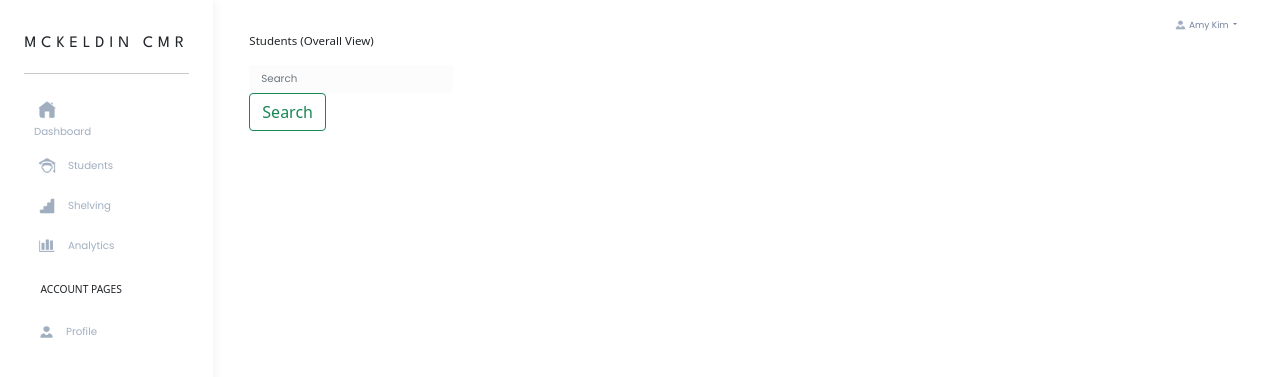
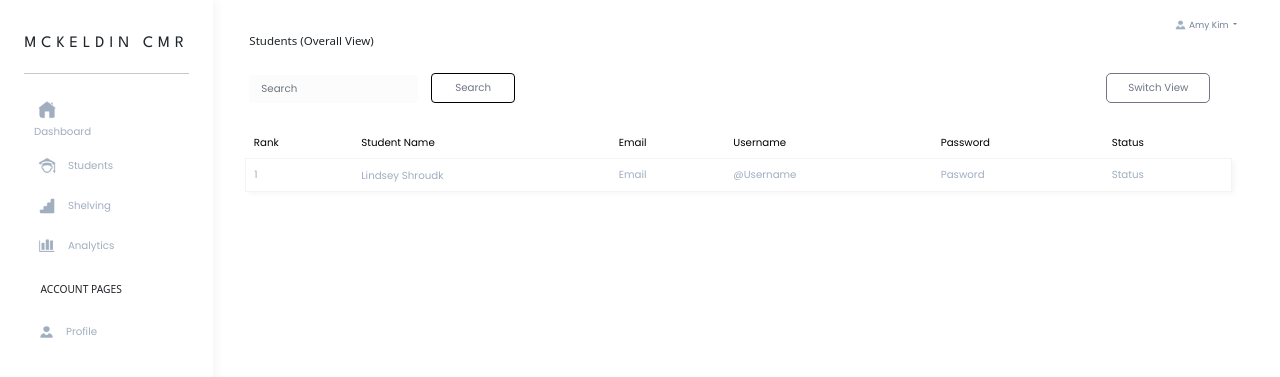
Before and after one commit to eliechoi2/Oogway-System, a Flask app: page /admin-overall-view in a window 1280 px wide. Shown: the top 377 px of the page. Run offline with Flask 3, Linux system fonts and the light colour scheme.

Commit message:
Adding search bar to admin student view

```diff
--- a/static/css/admin.css
+++ b/static/css/admin.css
@@ -215,11 +215,55 @@ th {
 }
 
 /* Admin Student Overall View Styling */
-input#student_search {
+input#search_bar {
     width: 20%;
     background-color: #FCFCFC;
     border: none;
     font-family: 'Poppins';
     font-size: .8vw;
-    color: #A0AEC0
+    color: #707683;
+    display: inline-block;
+    margin-right: 1%;
 }
+
+
+button#search_button {
+    width: 10%;
+    font-family: 'Poppins';
+    font-size: .8vw;
+    color: #707683;
+    display: inline-block;
+    border-color: black;
+    display: inline-block;
+}
+
+button#search_button:hover {
+    background-color: black;
+    border-color: black;
+    color: white;
+}
+
+#switch_view_button {
+    border-color: #707683;
+    border-style: solid;
+    border-width: thin;
+    border-radius: 5px;
+    padding-left: 1%;
+    padding-right: 1%;
+    padding-top: .5%;
+    padding-bottom: .5%;
+    color: #707683;
+    background-color: white;
+    width: 10%;
+    font-size: .8vw;
+    display: inline-block;
+    font-family: 'Poppins';
+}
+
+tr#student_list_view_row {
+    box-shadow: 2px 2px 5px rgb(244, 244, 244);
+    padding-top: 10%;
+    border-color: rgb(244, 244, 244);
+    border-style: solid;
+    border-width: thin;
+}
--- a/template/admin-overall-view.html
+++ b/template/admin-overall-view.html
@@ -9,9 +9,40 @@ Students (Overall View)
 {%endblock%}
 
 {%block page_content%}
-<form class="form-inline my-2 my-lg-0">
-    <input class="form-control mr-sm-2" type="search" placeholder="Search" aria-label="Search" id="student_search">
-    <button class="btn btn-outline-success my-2 my-sm-0" type="submit">Search</button>
-</form>
+<div class="container">
+    <div class="row mt-2">
+        <form class="col-10 form-inline my-2 my-lg-0" id="search_form">
+            <input class="form-control mr-sm-2" type="search" placeholder="Search" aria-label="Search" id="search_bar">
+            <button class="btn btn-outline-success my-2 my-sm-0" type="submit" id="search_button">Search</button>
+        </form>
+        <button class="col-1" href="/admin-student-list-view" id="switch_view_button">Switch View</button>
+    </div>
+    <div class="row ps-2 pe-5">
+        <table class="table mt-4" id="student_list_view_table">
+            <thead>
+              <tr>
+                <th scope="col">Rank</th>
+                <th scope="col">Student Name</th>
+                <th scope="col">Email</th>
+                <th scope="col">Username</th>
+                <th scope="col">Password</th>
+                <th scope="col">Status</th>
+              </tr>
+            </thead>
+            <tbody>
+              <tr id="student_list_view_row">
+                <td>1</td>
+                <td><a href="">Lindsey Shroudk</a></td>
+                <td>Email</td>
+                <td>@Username</td>
+                <td>Pasword</td>
+                <td>Status</td>
+              </tr>
+            </tbody>
+          </table>
+    </div>
+</div>
+
+
 
 {%endblock%}
```
Also changed, not shown: template/testtyy.html (deleted, +0 -10 lines).
